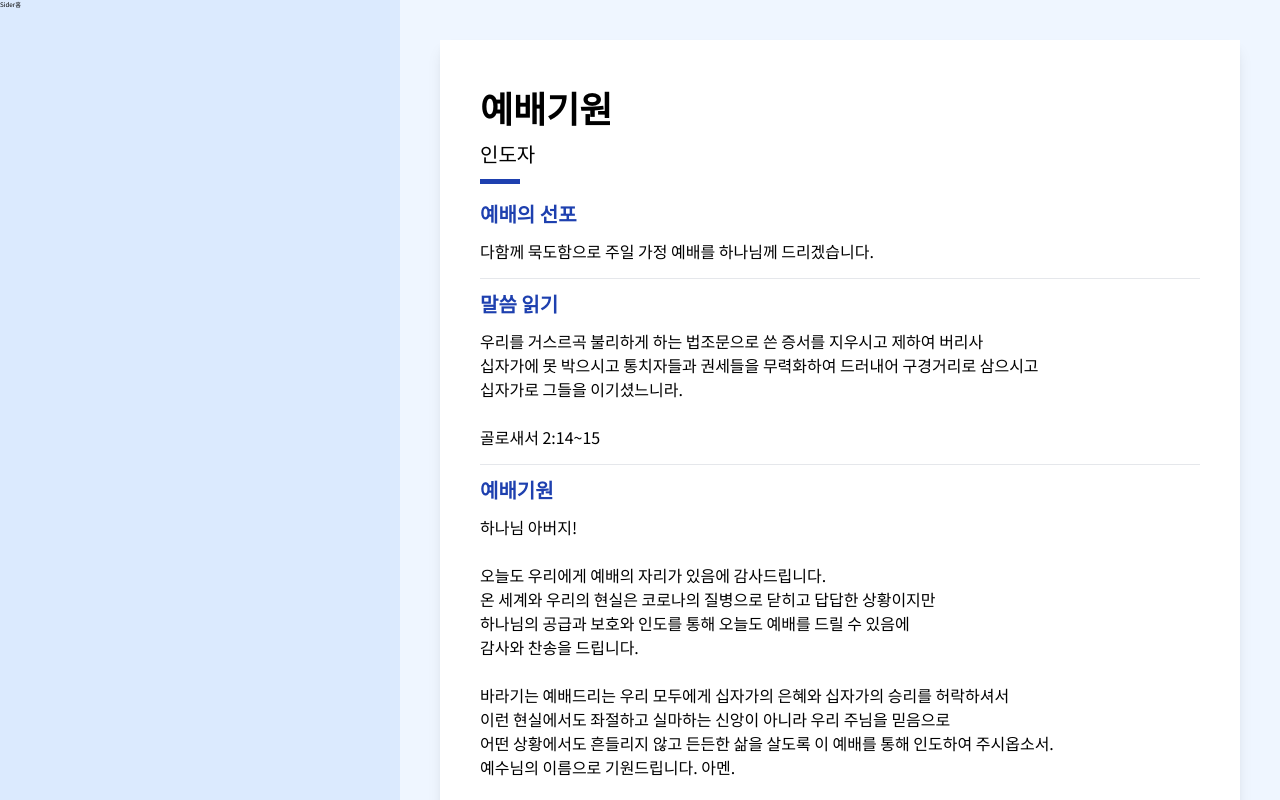
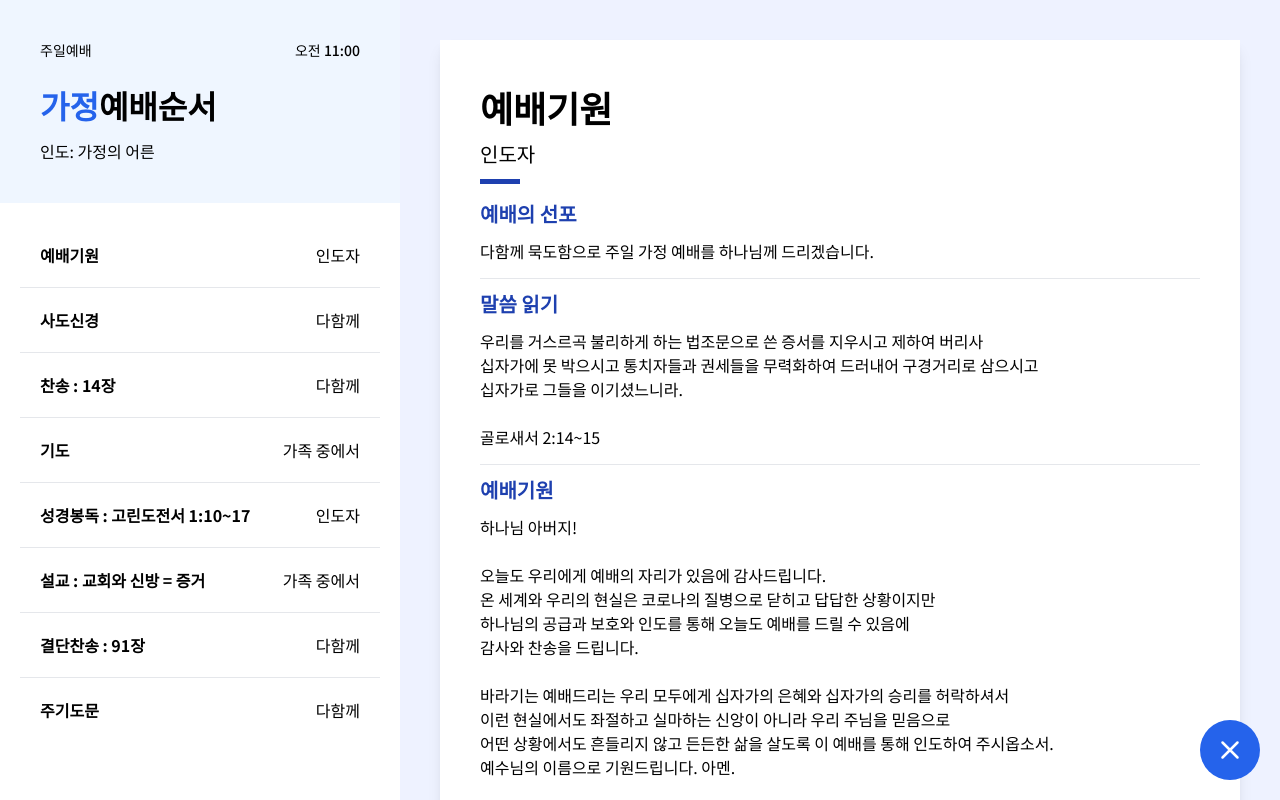
Before and after one commit to mcparkdev/bkupc, a Next.js app: page /chapel in a window 1280 px wide. Built offline with nearby package versions, Linux system fonts and the light colour scheme.

Commit message:
added sider

```diff
--- a/components/chapel/body.js
+++ b/components/chapel/body.js
@@ -278,9 +278,9 @@ const chapelItems = {
   ]
 }
 
-const Item = ({title, subtitle, children}) => {
+const Item = ({title, subtitle, children, index}) => {
   return (
-    <div className="item shadow-lg w-full max-w-7xl p-8 md:p-16 text-base bg-white mb-8 md:mb-16">
+    <div id={`chapel-${index}`} className="item shadow-lg w-full max-w-7xl p-8 md:p-16 text-base bg-white mb-8 md:mb-16">
       <div className="title text-3xl font-bold mb-2 md:text-5xl">
         {title}
       </div>
@@ -304,7 +304,7 @@ const Items = ({chapelItems}) => {
         const subtitle = subtitles[index]
         const body = bodies[index]
         const {meta, types, content} = body
-        const itemProps = {title, subtitle}
+        const itemProps = {title, subtitle, index}
         return (
         <Item key={`chapel-item-${index}`} {...itemProps}>
           {meta &&
@@ -353,7 +353,7 @@ const Items = ({chapelItems}) => {
 
 const Body = () => {
   return (
-    <div className="flex flex-1 flex-col justify-start md:p-16 items-center bg-blue-50 overflow-y-auto">
+    <div className="body flex flex-1 flex-col justify-start md:p-16 items-center bg-indigo-50 overflow-y-auto">
       <div className="md:hidden banner p-8 w-full">
         <div className="header flex items-center justify-between font-medium mb-8">
           <span className="text-sm">
--- a/components/chapel/sider.js
+++ b/components/chapel/sider.js
@@ -1,13 +1,45 @@
-import Link from 'next/link'
-
-
-const Sider = () => {
+const titles = ["예배기원", "사도신경", "찬송 : 14장", "기도", "성경봉독 : 고린도전서 1:10~17", "설교 : 교회와 신방 = 증거", "결단찬송 : 91장", "주기도문"]
+const subtitles = ["인도자", "다함께", "다함께", "가족 중에서", "인도자", "가족 중에서", "다함께", "다함께"]
+const Sider = (props) => {
   return (
-    <div className="hidden md:flex md:w-sider h-screen bg-blue-100">
-      Sider
-      <Link href="/">
-        홈
-      </Link>
+    <div className={`sider absolute inset-0 md:relative ${!props.showSider && 'hidden'} md:flex md:w-sider h-screen bg-blue-50 flex-col`}>
+      <div className="banner p-16 w-full">
+        <div className="header flex items-center justify-between font-medium mb-8">
+          <span className="text-sm">
+            주일예배
+          </span>
+          <span className="text-sm">
+            오전 11:00
+          </span>
+        </div>
+        <div className="title">
+          <span className="main text-4xl font-bold flex items-center justify-start mb-4">
+            <span className="text-blue-600">가정</span>예배순서
+          </span>
+          <span className="text-base">
+            인도: 가정의 어른
+          </span>
+        </div>
+      </div>
+      <div className="bg-white flex-1 w-full p-8 divide-y">
+        {titles?.map((title, index)=>{
+          const subtitle = subtitles[index]
+          return (
+            <a
+              key={`chapel-sider-item-${index}-${title}`}
+              className="item text-base flex justify-between items-center p-8 hover:bg-blue-100 transition cursor-pointer"
+              href={`#chapel-${index}`}
+            >
+              <div className="font-bold">
+                {title}
+              </div>
+              <div className="">
+                {subtitle}
+              </div>
+            </a>
+          )
+        })}
+      </div>
     </div>
   )
 }
--- a/pages/chapel.js
+++ b/pages/chapel.js
@@ -4,10 +4,24 @@ import Sider from '../components/chapel/sider'
 
 const Chapel = () => {
   const [showSider, setShowSider] = useState(true)
+  const toggleSider = () => {
+    setShowSider(prevShowSider => !prevShowSider)
+  }
+  const siderProps = {showSider, setShowSider}
   return (
     <div className="w-screen h-screen flex">
-      <Sider/>
-      <Body className={`flex`}/>
+      <Sider {...siderProps} />
+      <Body />
+      <button
+        className="quickbutton absolute bottom-8 right-8 h-24 w-24 bg-blue-600 flex justify-center items-center rounded-full focus:bg-blue-700 focus:outline-none transition"
+        onClick={toggleSider}
+      >
+        {showSider ?
+          <svg className="w-12 h-12 text-white" fill="none" stroke="currentColor" viewBox="0 0 24 24" xmlns="http://www.w3.org/2000/svg"><path strokeLinecap="round" strokeLinejoin="round" strokeWidth="2" d="M6 18L18 6M6 6l12 12"></path></svg>
+        :
+          <svg className="w-12 h-12 text-white" fill="none" stroke="currentColor" viewBox="0 0 24 24" xmlns="http://www.w3.org/2000/svg"><path strokeLinecap="round" strokeLinejoin="round" strokeWidth="2" d="M4 6h16M4 12h16M4 18h16"></path></svg>
+        }
+      </button>
     </div>
   )
 }
```
